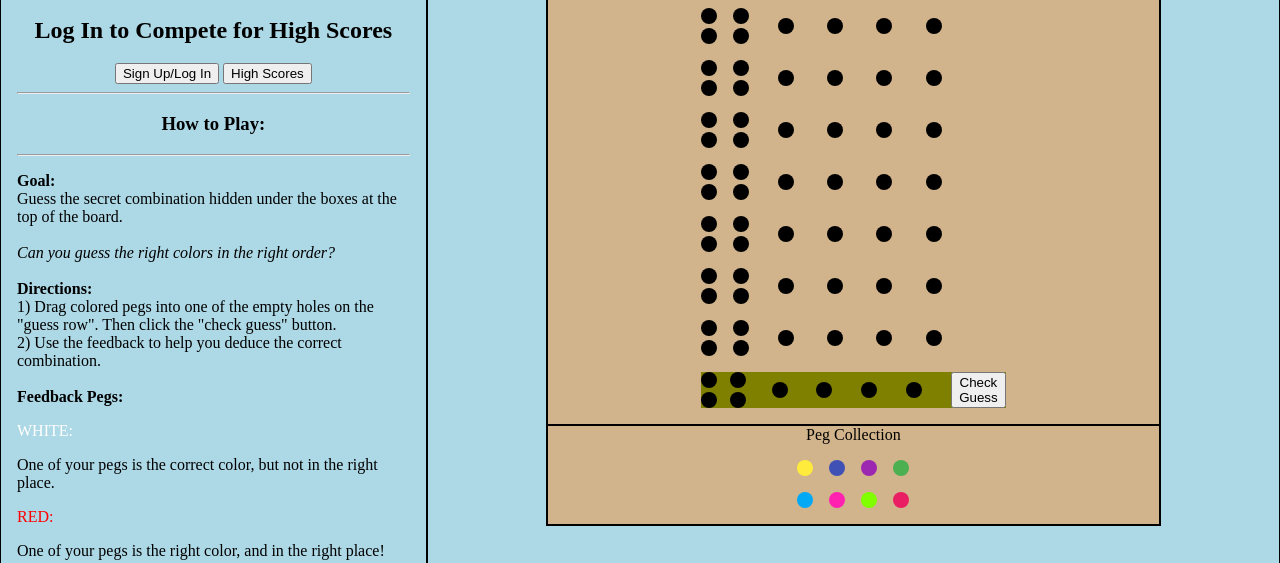
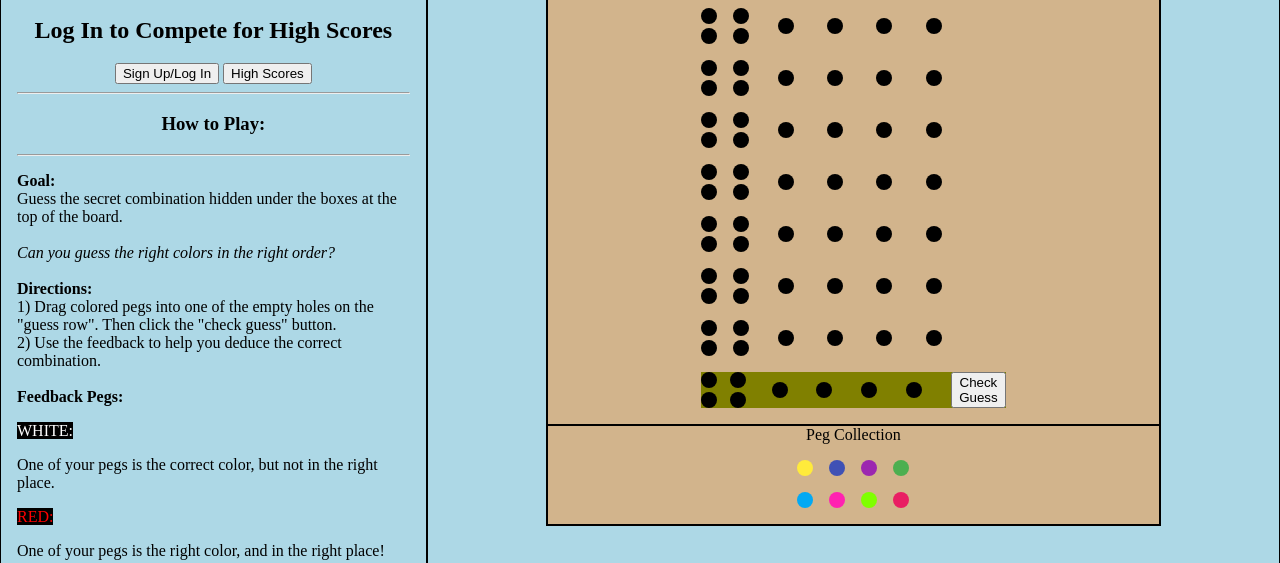
Before and after one commit to drewkeat/mastermind-client, a website: page public/index.html in a window 1280 px wide. Shown: the part 389-952 px from the top of the page. Drawn offline with Linux system fonts and the light colour scheme; no server answers.

Commit message:
update colors in instructions

```diff
--- a/public/index.html
+++ b/public/index.html
@@ -233,8 +233,8 @@
                     1) Drag colored pegs into one of the empty holes on the "guess row".  Then click the "check guess" button. <br>
                     2) Use the feedback to help you deduce the correct combination. <br><br>
                     <b>Feedback Pegs:</b>
-                            <p style="color: white">WHITE:</p> One of your pegs is the correct color, but not in the right place. <br>
-                            <p style="color: red">RED:</p> One of your pegs is the right color, and in the right place! <br><br>
+                            <p><mark style="background: black; color: white;">WHITE:</mark></p> One of your pegs is the correct color, but not in the right place. <br>
+                            <p><mark style="background: black; color: red;">RED:</mark></p> One of your pegs is the right color, and in the right place! <br><br>
                     Try to get 4 RED PEGS!
                 </p>
             </div>
```
